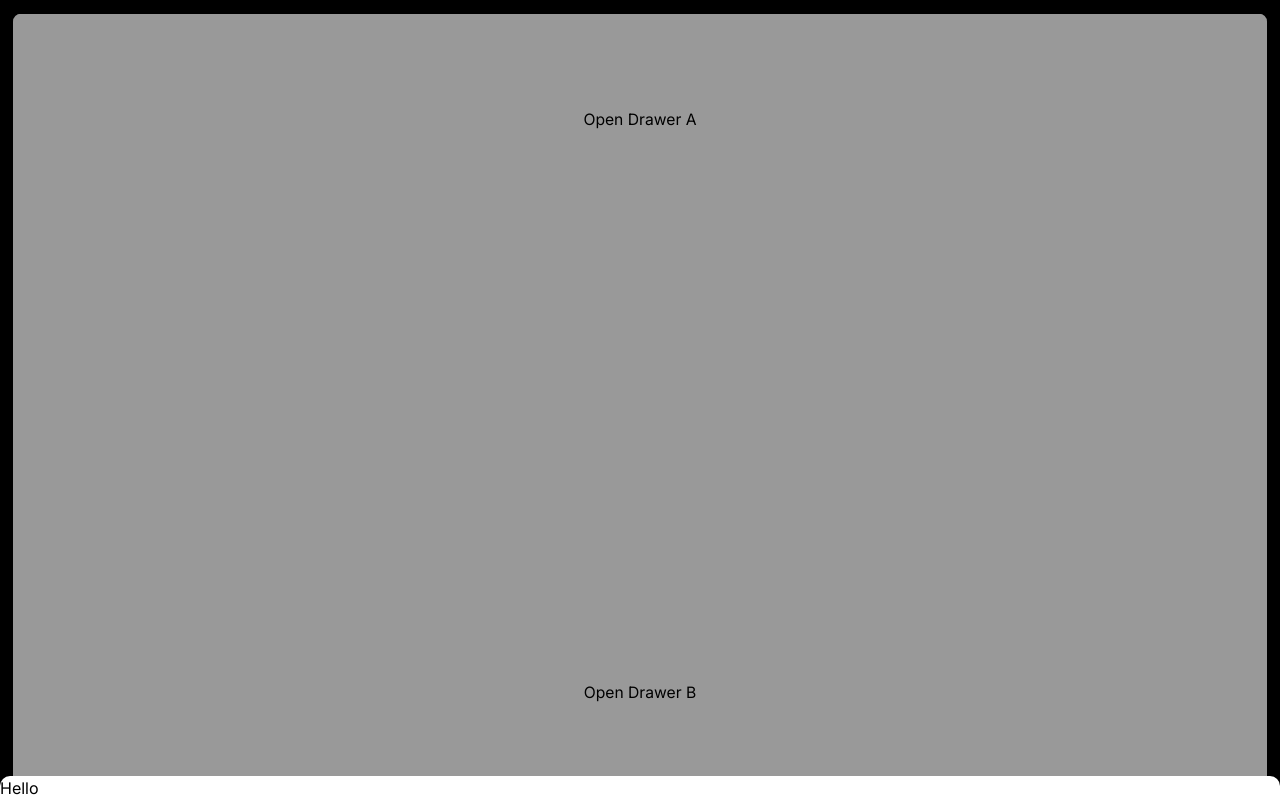
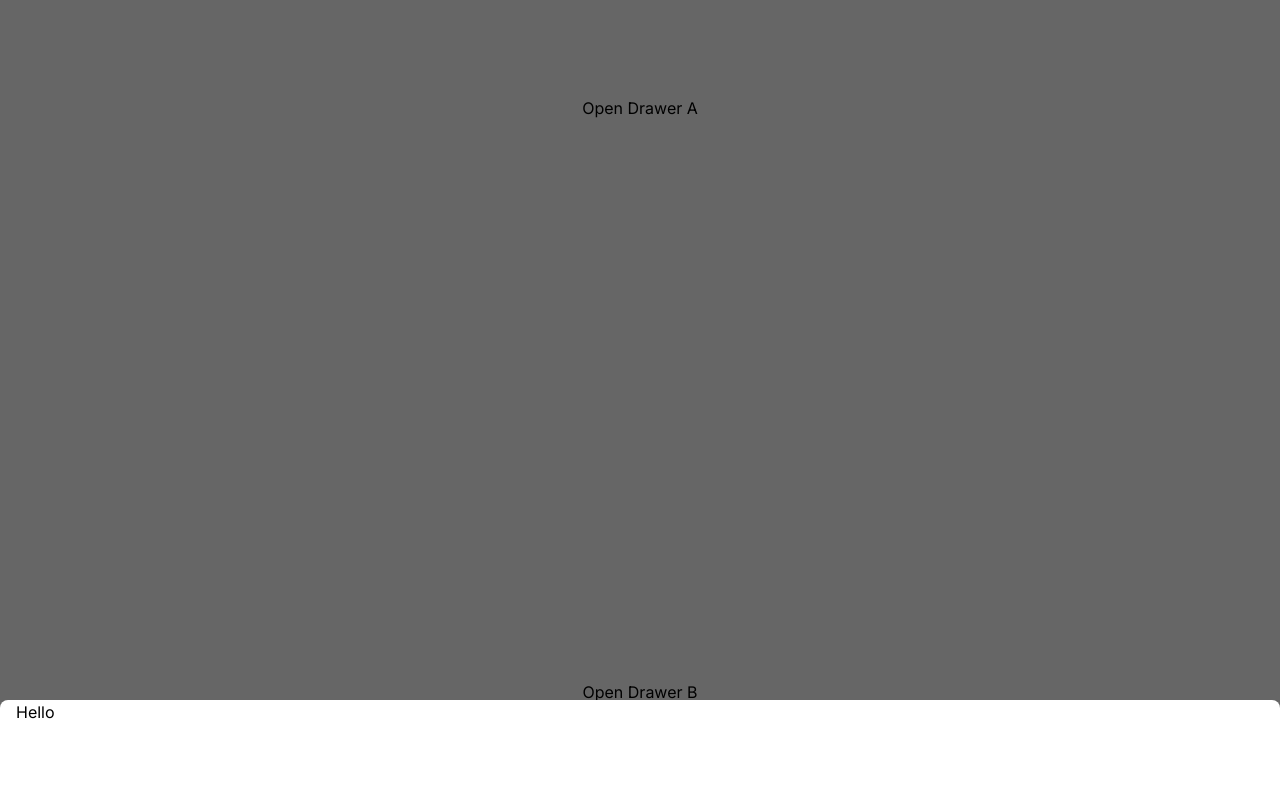
Before and after one commit to Gumbee/drawer-test, a Next.js app: page / in a window 1280 px wide. Both pictures are taken after a click on the button "Open Drawer A". Built offline with nearby package versions, Linux system fonts and the light colour scheme.

Commit message:
back to old

```diff
--- a/src/components/Sheet/components/Sheet.tsx
+++ b/src/components/Sheet/components/Sheet.tsx
@@ -1,5 +1,9 @@
 import React, { FC, MouseEvent, PropsWithChildren, useCallback } from "react";
-import { Drawer } from "vaul";
+
+import { PADDING_TOP } from "../constants";
+import { useSheetDrag } from "../hooks/useSheetDrag";
+import { findAncestor } from "@/utils/dom";
+import classNames from "classnames";
 
 export type SheetProps = {
   open: boolean;
@@ -7,28 +11,42 @@ export type SheetProps = {
 };
 
 const Sheet: FC<PropsWithChildren<SheetProps>> = ({
+  children,
   open,
-  children,
   onClose,
 }) => {
-  const handleChange = useCallback(
-    (o: boolean) => {
-      if (!o) {
+  const { ref } = useSheetDrag();
+
+  const handleClick = useCallback(
+    (e: MouseEvent): void => {
+      const sheet = findAncestor(e.target as HTMLElement, "[data-sheet]");
+
+      if (!sheet) {
+        // close the sheet if we click outside it
         onClose?.();
       }
     },
     [onClose]
   );
 
+  if (!open) return null;
+
   return (
-    <Drawer.Root shouldScaleBackground open={open} onOpenChange={handleChange}>
-      <Drawer.Portal>
-        <Drawer.Overlay className="fixed inset-0 bg-black/40" />
-        <Drawer.Content className="bg-white flex flex-col fixed bottom-0 left-0 right-0 max-h-[82vh] rounded-t-[10px]">
-          {children}
-        </Drawer.Content>
-      </Drawer.Portal>
-    </Drawer.Root>
+    <div
+      onClick={handleClick}
+      className="fixed top-0 left-0 right-0 min-h-[100vh] overflow-hidden grid grid-rows-[1fr_auto] bg-black/60"
+    >
+      <div style={{ minHeight: PADDING_TOP }} />
+      <div
+        data-sheet
+        className={classNames(
+          "relative min-h-[100px] rounded-t-lg px-4 pb-4 bg-white"
+        )}
+        ref={ref}
+      >
+        {children}
+      </div>
+    </div>
   );
 };
 
--- /dev/null
+++ b/src/components/Sheet/components/VaulSheet.tsx
@@ -0,0 +1,35 @@
+import React, { FC, MouseEvent, PropsWithChildren, useCallback } from "react";
+import { Drawer } from "vaul";
+
+export type SheetProps = {
+  open: boolean;
+  onClose?: () => void;
+};
+
+const VaulSheet: FC<PropsWithChildren<SheetProps>> = ({
+  open,
+  children,
+  onClose,
+}) => {
+  const handleChange = useCallback(
+    (o: boolean) => {
+      if (!o) {
+        onClose?.();
+      }
+    },
+    [onClose]
+  );
+
+  return (
+    <Drawer.Root shouldScaleBackground open={open} onOpenChange={handleChange}>
+      <Drawer.Portal>
+        <Drawer.Overlay className="fixed inset-0 bg-black/40" />
+        <Drawer.Content className="bg-white flex flex-col fixed bottom-0 left-0 right-0 max-h-[82vh] rounded-t-[10px]">
+          {children}
+        </Drawer.Content>
+      </Drawer.Portal>
+    </Drawer.Root>
+  );
+};
+
+export default VaulSheet;
```
